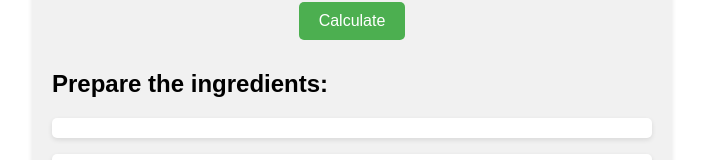
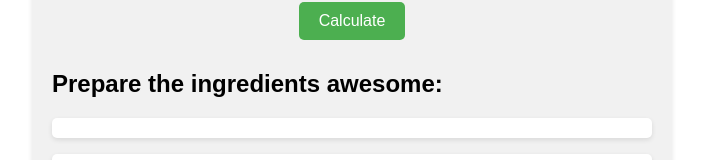
Before and after one commit to ebalakumar/briyani, a plain HTML site: page index.html in a window 1280 px wide. Shown: the part 189-349 px from the top of the page, without its empty margins (288-993 px from the left). Drawn offline with Linux system fonts and the light colour scheme.

Commit message:
added awesome to result container in ingridients

```diff
--- a/index.html
+++ b/index.html
@@ -83,7 +83,7 @@
     </div>
 
     <div class="result-container">
-      <h2>Prepare the ingredients:</h2>
+      <h2>Prepare the ingredients awesome:</h2>
       <p class="result" id="spiceClovePrepare"></p>
       <p class="result" id="spiceCardamomPrepare"></p>
       <p class="result" id="spiceCinnamonPrepare"></p>
```
